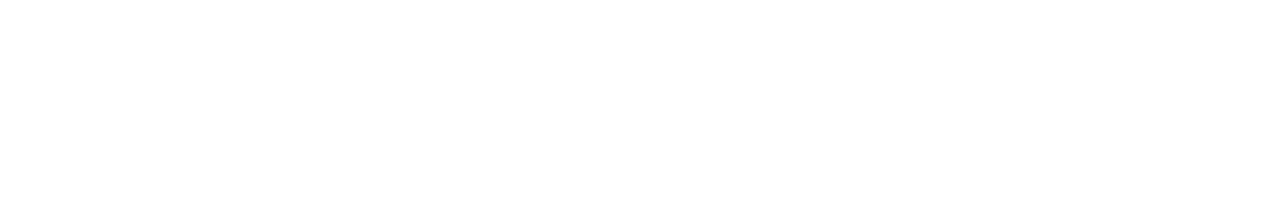
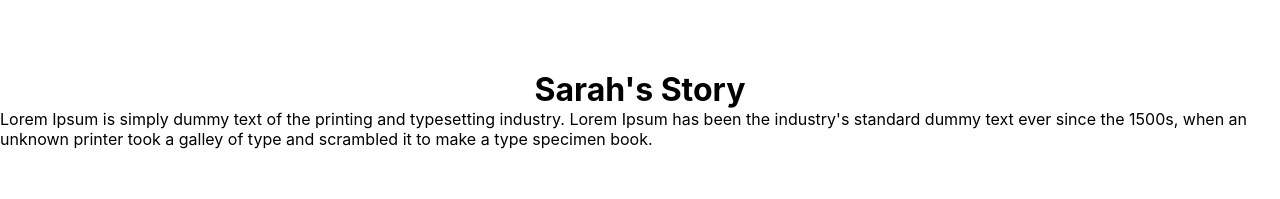
Before and after one commit to Dilekcn/charity, a React (Create React App) app: page /newsdetail/8 in a window 1280 px wide. Shown: the part 755-954 px from the top of the page. Built offline with nearby package versions, Linux system fonts and the light colour scheme; data requests are answered from the project's data file.

Commit message:
NewsDetails

```diff
--- a/src/components/NewsDetail/NewsDetail.js
+++ b/src/components/NewsDetail/NewsDetail.js
@@ -1,9 +1,13 @@
-import React,{useEffect,useState} from 'react'
+import React,{useEffect,useState,useLayoutEffect} from 'react'
 import {useParams} from 'react-router-dom'
 import axios from 'axios';
 import './NewsDetail.css'
 
 export default function NewsDetail() {
+
+    useLayoutEffect(() => {
+        window.scrollTo(0, 0);
+       }, [])
 
     const{id}=useParams()
     const[post,setPost]=useState([])
@@ -44,8 +48,9 @@
                         <span className="donatee-name">{post.donatee_name}</span>
                     </p>
             </div>
-            <div style={{height:"500px"}}>
-
+            <div className="" style={{marginTop:"200px",height:"500px",display:"flex",flexDirection:"column"}} >
+                    <h1 style={{textAlign:"center"}}> {post.title}</h1>
+                    <p> {post.summary}</p>
             </div>
 
         </div>
```
